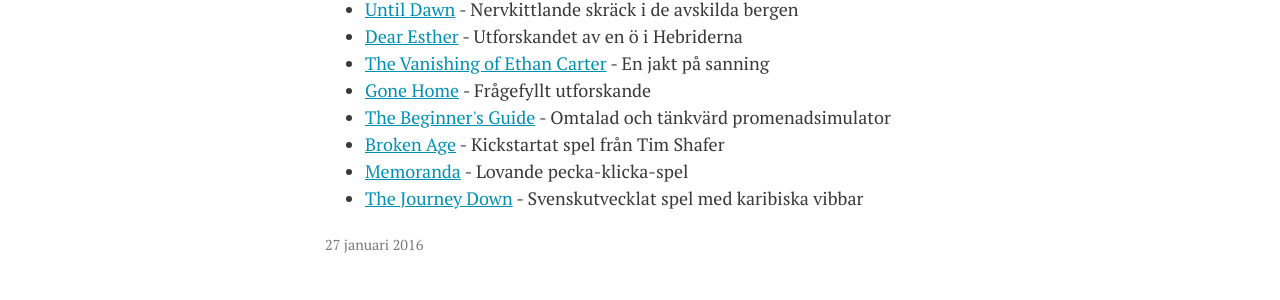
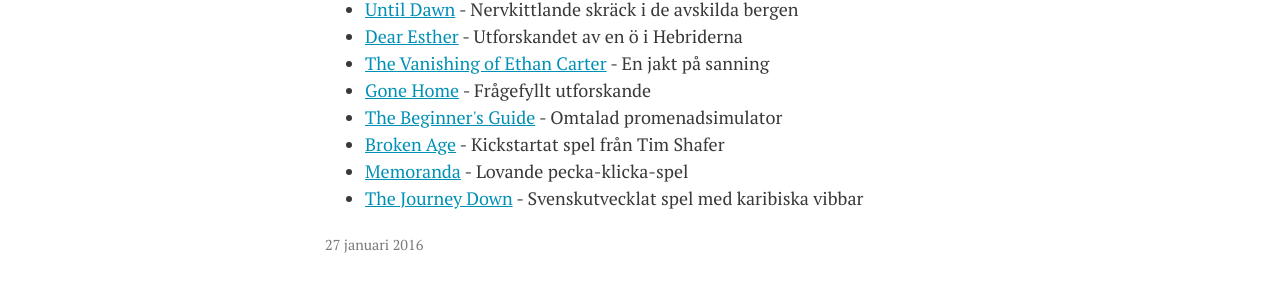
Before and after one commit to svendahlstrand/spelkosmos.se, a Jekyll site: the page built from _posts/2016-01-27-hiss-eller-diss.md, in a window 1280 px wide. Shown: the part 799-1099 px from the top of the page. Built offline with Jekyll 4.4.1, drawn with Linux system fonts in a browser that asks for light colours.

Commit message:
Edit text in episode 2.

```diff
--- a/_posts/2016-01-27-hiss-eller-diss.md
+++ b/_posts/2016-01-27-hiss-eller-diss.md
@@ -19,7 +19,7 @@ Nu ska det hissas och dissas! Vad tycker vi egentligen om fenomen som "open worl
 * [Dear Esther][8] - Utforskandet av en ö i Hebriderna
 * [The Vanishing of Ethan Carter][9] - En jakt på sanning
 * [Gone Home][10] - Frågefyllt utforskande
-* [The Beginner's Guide][11] - Omtalad och tänkvärd promenadsimulator
+* [The Beginner's Guide][11] - Omtalad promenadsimulator
 * [Broken Age][12] - Kickstartat spel från Tim Shafer
 * [Memoranda][13] - Lovande pecka-klicka-spel
 * [The Journey Down][14] - Svenskutvecklat spel med karibiska vibbar
```
